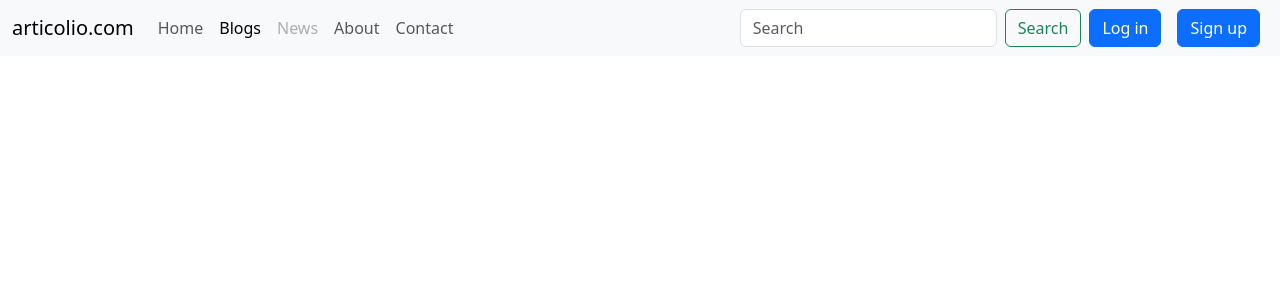
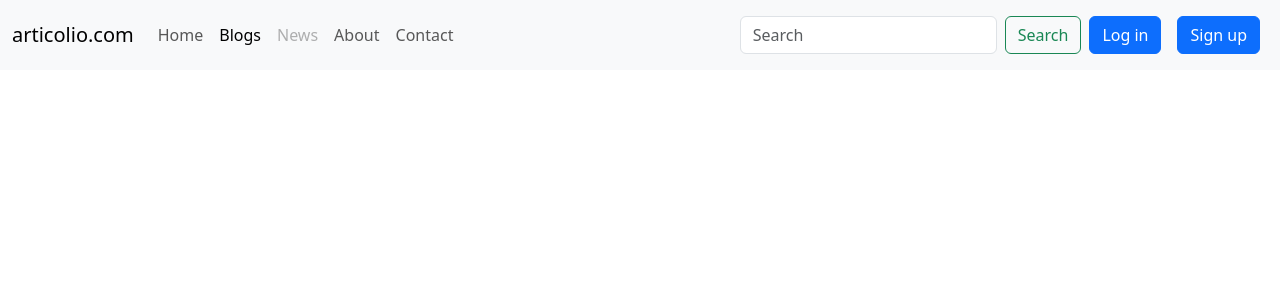
Before and after one commit to abdulrehmanusafzai/articolio, a Django app: page /blog/ in a window 1280 px wide. Shown: the top 300 px of the page. Run offline with Django 5.2, Linux system fonts and the light colour scheme; data that the repository does not hold is empty.

```diff
--- a/Templates/base.html
+++ b/Templates/base.html
@@ -55,7 +55,7 @@
           Log in
         </button>
         <!-- Button Sign up trigger modal -->
-        <button type="button" class="btn btn-primary mx-2" data-bs-toggle="modal" data-bs-target="#signupModal">
+        <button type="button" class="btn btn-primary m-2" data-bs-toggle="modal" data-bs-target="#signupModal">
           Sign up
         </button>
         {% endif %}
@@ -116,7 +116,7 @@
     <div class="modal-dialog">
       <div class="modal-content">
         <div class="modal-header">
-          <h1 class="modal-title fs-5" id="loginModalTitle">Log in</h1>
+          <h1 class="modal-title fs-5 m-2" id="loginModalTitle">Log in</h1>
           <button type="button" class="btn-close" data-bs-dismiss="modal" aria-label="Close"></button>
         </div>
         <div class="modal-body">
```
Also changed, not shown: db.sqlite3.
